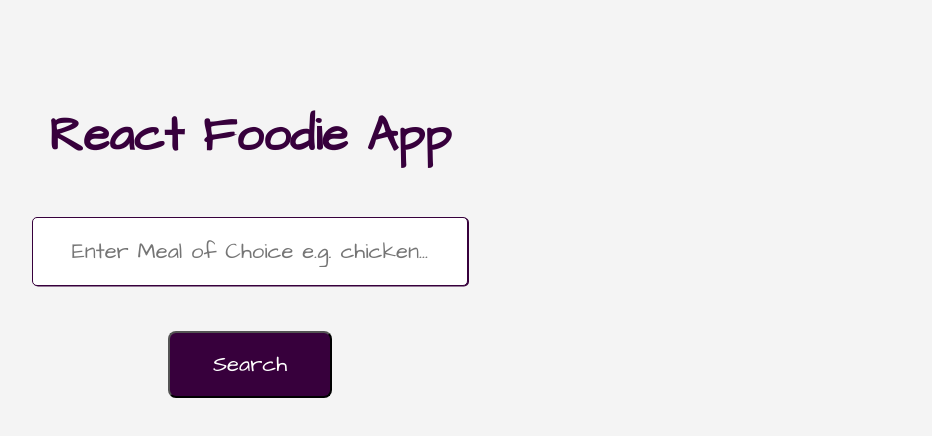
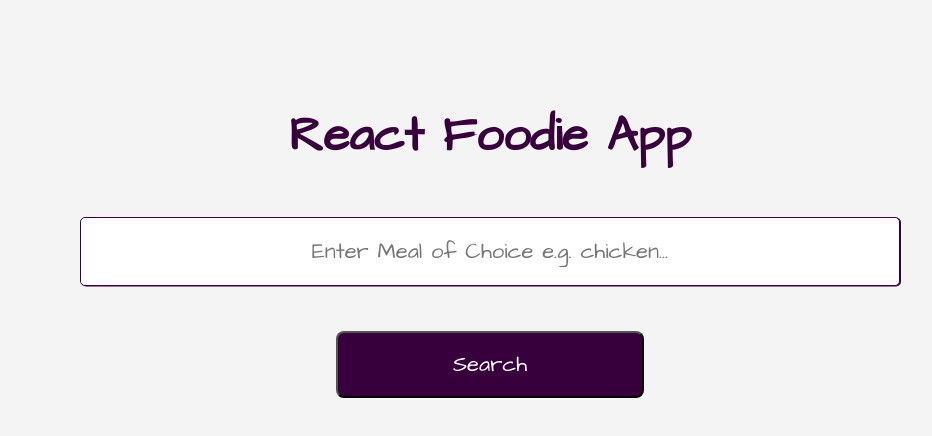
Before and after one commit to BaronKimaru/ReactFoodieApp, a React (Create React App) app: page / in a window 1280 px wide. Shown: the top 436 px of the page, without its empty margins (150-1082 px from the left). Built offline with nearby package versions, Linux system fonts and the light colour scheme.

Commit message:
minor styling changes

```diff
--- a/src/App.css
+++ b/src/App.css
@@ -16,7 +16,6 @@ body{
   font-family: "Architects Daughter", cursive;
   line-height: 1.5;
   background: #f4f4f4;
-  width: 100vh;
 }
 
 ul{
```
